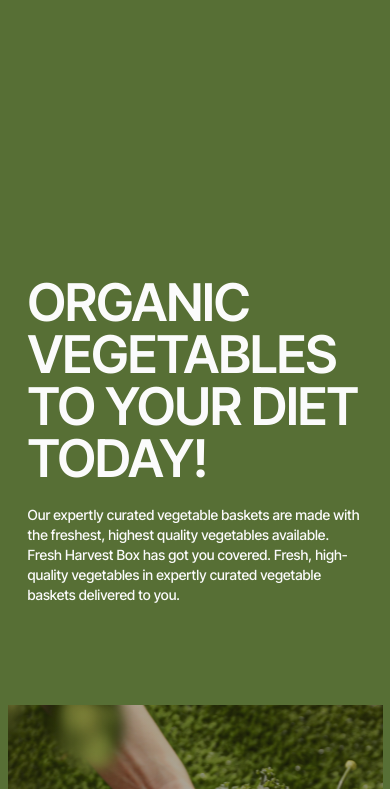
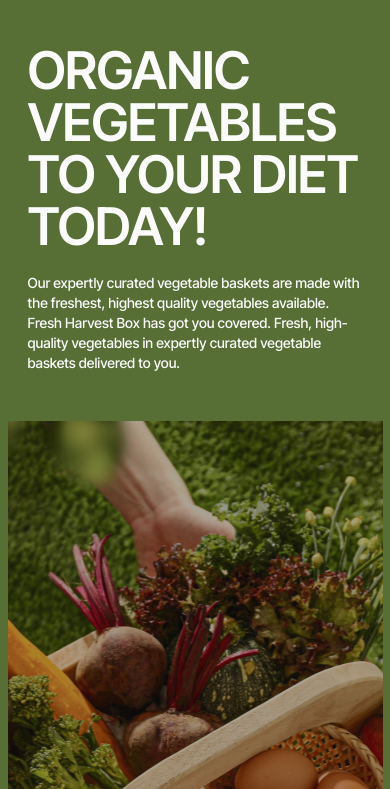
Before and after one commit to aylin1080p/greenharvest, a website built with Vite: page index.html in a window 390 px wide. Shown: the part 55-844 px from the top of the page. Built offline with nearby package versions, Linux system fonts and the light colour scheme.

Commit message:
fix: align hero text top on tablet and mobile

```diff
--- a/css/mobile.css
+++ b/css/mobile.css
@@ -197,6 +197,8 @@
     width: 100%;
     max-width: 335px;
     margin: 0 auto;
+    padding-top: 0;
+    padding-bottom: 0;
   }
 
   .hero__content p {
--- a/css/tablet.css
+++ b/css/tablet.css
@@ -177,6 +177,7 @@
     width: 100%;
     max-width: 704px;
     margin: 0 auto;
+    padding-top: 0;
     padding-bottom: 0;
   }
 
```
